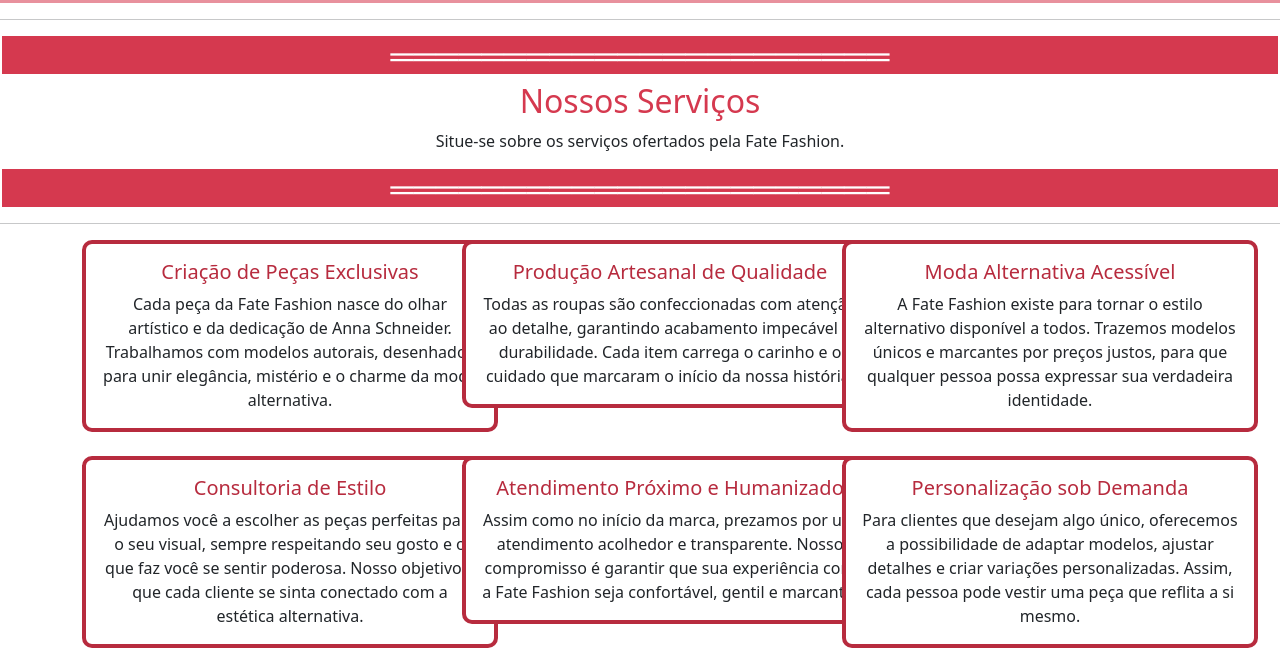
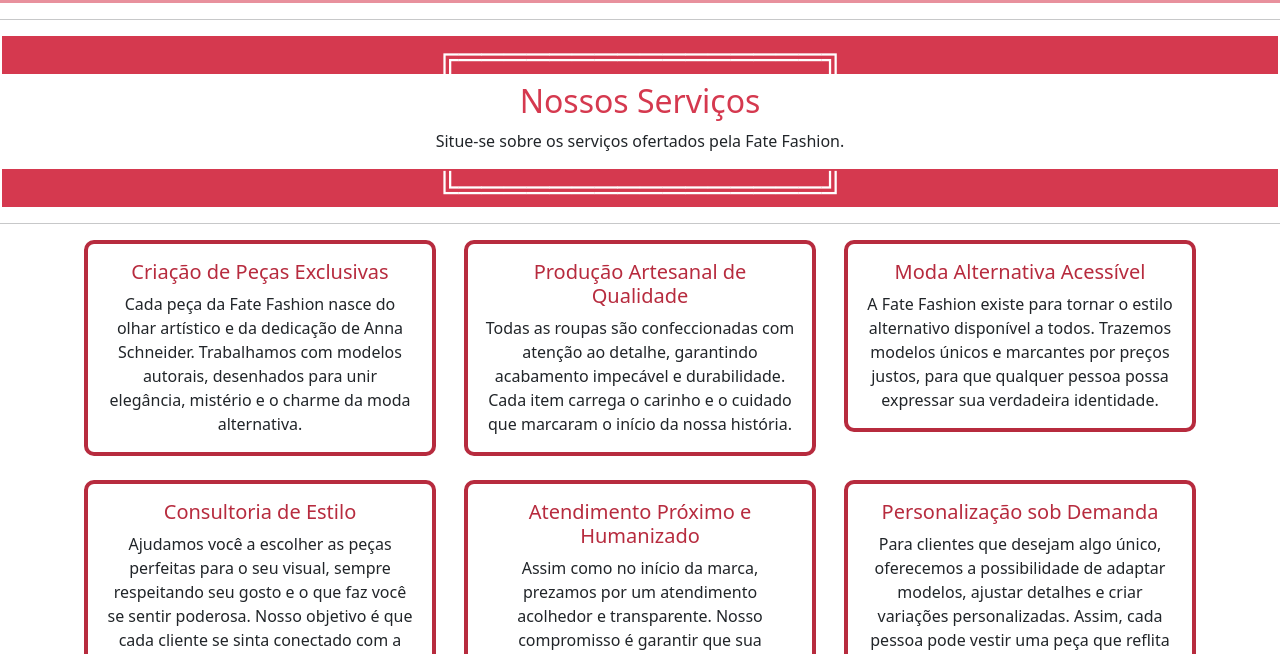
Before and after one commit to Meruria-desu/site-fatefashion-bootstrap, a plain HTML site: page servicos.html in a window 1280 px wide. Shown: the part 298-952 px from the top of the page. Drawn offline with nearby package versions, Linux system fonts and the light colour scheme.

Commit message:
Update servicos.html

```diff
--- a/servicos.html
+++ b/servicos.html
@@ -39,10 +39,10 @@
 <main>
 <section>
 <div class="container-fluid">
-      <h2 class="deco">══════════════════════</h2>
+      <h2 class="deco">╔════════════════╗</h2>
     <h2>Nossos Serviços</h2>
     <p>Situe-se sobre os serviços ofertados pela Fate Fashion.</p>
-    <h2 class="deco">══════════════════════</h2>
+    <h2 class="deco">╚════════════════╝</h2>
 </section>
 <hr>
 <section class="container">
@@ -50,7 +50,7 @@
 <center>
 <div class="row row-cols-1 row-cols-md-3 g-4">
   <div class="col-12 col-md-6 col-lg-4">
-    <div class="card" style="width: 26rem;">
+    <div class="card" style="width: 22rem;">
       <div class="card-body">
         <h5>Criação de Peças Exclusivas</h5>
         <p class="card-text">Cada peça da Fate Fashion nasce do olhar artístico e da dedicação de Anna Schneider. Trabalhamos com modelos autorais, desenhados para unir elegância, mistério e o charme da moda alternativa.</p>
@@ -58,7 +58,7 @@
     </div>
   </div>
   <div class="col-12 col-md-6 col-lg-4">
-    <div class="card" style="width: 26rem;">
+    <div class="card" style="width: 22rem;">
       <div class="card-body">
         <h5>Produção Artesanal de Qualidade</h5>
         <p class="card-text">Todas as roupas são confeccionadas com atenção ao detalhe, garantindo acabamento impecável e durabilidade. Cada item carrega o carinho e o cuidado que marcaram o início da nossa história.</p>
@@ -66,7 +66,7 @@
     </div>
   </div>
   <div class="col-12 col-md-6 col-lg-4">
-    <div class="card" style="width: 26rem;">
+    <div class="card" style="width: 22rem;">
       <div class="card-body">
         <h5>Moda Alternativa Acessível</h5>
         <p class="card-text">A Fate Fashion existe para tornar o estilo alternativo disponível a todos. Trazemos modelos únicos e marcantes por preços justos, para que qualquer pessoa possa expressar sua verdadeira identidade.</p>
@@ -74,7 +74,7 @@
     </div>
   </div>
   <div class="col-12 col-md-6 col-lg-4">
-    <div class="card" style="width: 26rem;">
+    <div class="card" style="width: 22rem;">
       <div class="card-body">
         <h5>Consultoria de Estilo</h5>
         <p class="card-text">Ajudamos você a escolher as peças perfeitas para o seu visual, sempre respeitando seu gosto e o que faz você se sentir poderosa. Nosso objetivo é que cada cliente se sinta conectado com a estética alternativa.</p>
@@ -82,7 +82,7 @@
     </div>
   </div>
   <div class="col-12 col-md-6 col-lg-4">
-    <div class="card" style="width: 26rem;">
+    <div class="card" style="width: 22rem;">
       <div class="card-body">
         <h5>Atendimento Próximo e Humanizado</h5>
         <p class="card-text">Assim como no início da marca, prezamos por um atendimento acolhedor e transparente. Nosso compromisso é garantir que sua experiência com a Fate Fashion seja confortável, gentil e marcante.</p>
@@ -90,10 +90,10 @@
     </div>
   </div>
   <div class="col-12 col-md-6 col-lg-4">
-    <div class="card" style="width: 26rem;">
+    <div class="card" style="width: 22rem;">
       <div class="card-body">
         <h5>Personalização sob Demanda</h5>
-        <p class="card-text">Para clientes que desejam algo único, oferecemos a possibilidade de adaptar modelos, ajustar detalhes e criar variações personalizadas. Assim, cada pessoa pode vestir uma peça que reflita a si mesmo.</p>
+        <p class="card-text">Para clientes que desejam algo único, oferecemos a possibilidade de adaptar modelos, ajustar detalhes e criar variações personalizadas. Assim, cada pessoa pode vestir uma peça que reflita exatamente quem é, do jeitinho que imaginou.</p>
       </div>
     </div>
   </div>
```
